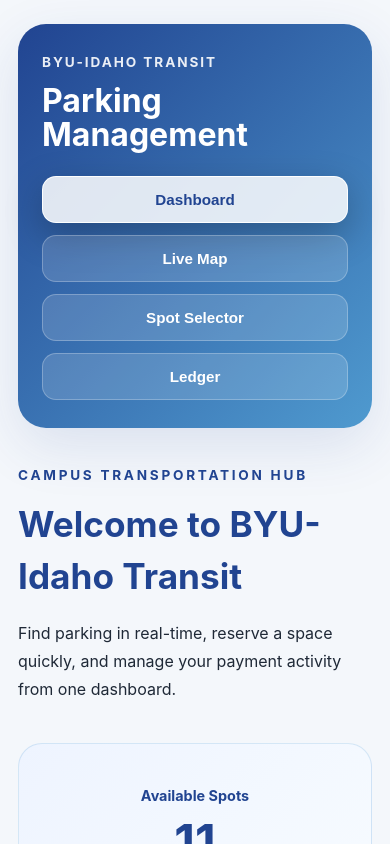
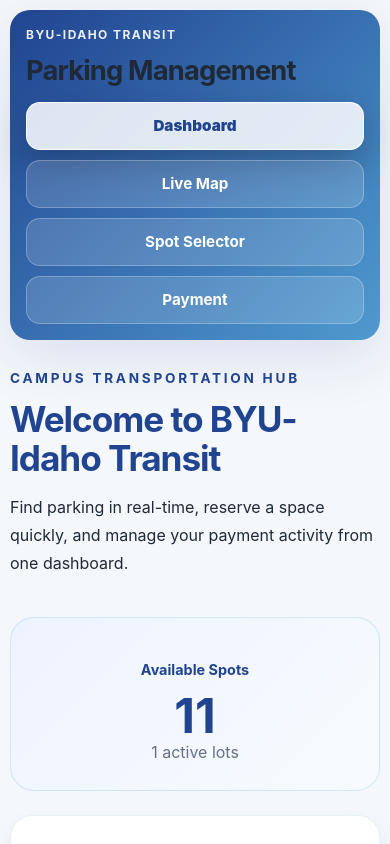
Before and after one commit to DylanPeter/BYU-I-Parking, a React (Vite) app in the folder byui-parking-app/: page / in a window 390 px wide. Shown: the top 844 px of the page. Built offline with nearby package versions, Linux system fonts and the light colour scheme.

Commit message:
Payment fixes

```diff
--- a/byui-parking-app/public/styles/App.css
+++ b/byui-parking-app/public/styles/App.css
@@ -120,7 +120,7 @@
   accent-color: var(--accent-dark-blue);
 }
 
-/* ─── LEDGER & QR STYLES ─── */
+/* ─── PAYMENT & QR STYLES ─── */
 .qr-box {
   border: 2.5px dashed var(--accent-dark-blue);
   color: var(--accent-dark-blue);
--- a/byui-parking-app/src/components/App.css
+++ b/byui-parking-app/src/components/App.css
@@ -4,6 +4,7 @@
   flex-direction: column;
   gap: 24px;
   width: min(1180px, 100%);
+  max-width: 100%;
   margin: 0 auto;
   padding: 24px 18px;
 }
@@ -11,6 +12,8 @@
 main {
   display: grid;
   gap: 24px;
+  width: 100%;
+  max-width: 100%;
 }
 
 /* ─── APP HEADER (Using Brand Blue) ─── */
@@ -92,13 +95,16 @@
 .confirmation-card,
 .lot-list,
 .booking-card,
-.ledger-card {
+.payment-card {
   background: var(--byui-white);
   border-radius: 22px;
   padding: 26px;
   box-shadow: 0 12px 30px rgba(16, 44, 91, 0.08);
   text-align: left;
   border: 1px solid rgba(199, 207, 219, 0.65);
+  width: 100%;
+  max-width: 100%;
+  min-width: 0;
 }
 
 .hero-card {
@@ -246,7 +252,7 @@
 
 /* ─── FORM & BUTTONS (Using Brand Blue for Actions) ─── */
 .booking-header,
-.ledger-header {
+.payment-header {
   display: flex;
   flex-wrap: wrap;
   justify-content: space-between;
@@ -255,7 +261,7 @@
 }
 
 .booking-header h2,
-.ledger-header h2 {
+.payment-header h2 {
   margin: 0;
 }
 
@@ -327,9 +333,137 @@
   color: var(--byui-gray);
 }
 
-@media (max-width: 860px) {
+@media (max-width: 980px) {
+  nav ul {
+    grid-template-columns: repeat(2, minmax(0, 1fr));
+  }
+
+  .map-meta,
+  .reservation-summary,
+  .form-group.split,
+  .lot-detail-grid,
+  .lot-grid {
+    grid-template-columns: 1fr;
+  }
+
   .spot-grid {
     grid-template-columns: repeat(2, minmax(0, 1fr));
+  }
+
+  .reservation-top {
+    align-items: flex-start;
+    flex-direction: column;
+  }
+}
+
+@media (max-width: 640px) {
+  .app {
+    padding: 12px;
+    gap: 14px;
+  }
+
+  header {
+    padding: 16px;
+    border-radius: 20px;
+  }
+
+  header h1 {
+    font-size: clamp(1.45rem, 7vw, 1.9rem);
+    line-height: 1.1;
+  }
+
+  header p.eyebrow {
+    font-size: 0.75rem;
+    letter-spacing: 0.12em;
+  }
+
+  nav {
+    margin-top: 16px;
+  }
+
+  nav ul {
+    grid-template-columns: 1fr;
+    gap: 10px;
+  }
+
+  nav button {
+    text-align: center;
+    white-space: normal;
+    line-height: 1.15;
+    padding: 12px 14px;
+    min-height: 48px;
+  }
+
+  .detail-card,
+  .payment-card,
+  .reservation-card,
+  .lot-card {
+    padding: 14px;
+    border-radius: 18px;
+  }
+
+  .payment-header,
+  .booking-header {
+    align-items: flex-start;
+    flex-direction: column;
+  }
+
+  .spot-grid,
+  .lot-grid,
+  .reservation-summary,
+  .map-meta {
+    grid-template-columns: 1fr;
+  }
+
+  .spot-card {
+    min-height: 84px;
+    padding: 12px;
+  }
+
+  .payment-table {
+    display: block;
+    width: 100%;
+    overflow-x: auto;
+    -webkit-overflow-scrolling: touch;
+  }
+
+  .payment-table th,
+  .payment-table td {
+    white-space: normal;
+    word-break: break-word;
+    padding: 10px 8px;
+  }
+
+  .cancel-button {
+    width: 100%;
+  }
+}
+
+@media (max-width: 480px) {
+  .app {
+    padding: 10px;
+  }
+
+  .detail-card,
+  .payment-card,
+  .reservation-card,
+  .lot-card {
+    padding: 12px;
+  }
+
+  .lot-card strong,
+  .reservation-summary strong {
+    font-size: 1rem;
+  }
+
+  .status-pill {
+    font-size: 0.78rem;
+    padding: 7px 10px;
+  }
+
+  main button:not(nav button) {
+    padding: 13px 14px;
+    font-size: 0.95rem;
   }
 }
 
@@ -437,11 +571,28 @@
   transform: translateY(-1px);
 }
 
+main,
+main * {
+  min-width: 0;
+}
+
+main p,
+main h1,
+main h2,
+main h3,
+main button,
+main span,
+main td,
+main th {
+  overflow-wrap: anywhere;
+  word-break: break-word;
+}
+
 input[type='range'].slider {
   accent-color: var(--accent-dark-blue);
 }
 
-/* ─── LEDGER STYLES ─── */
+/* ─── PAYMENT STYLES ─── */
 .reservation-list {
   display: grid;
   gap: 14px;
@@ -471,26 +622,26 @@
   background: #e3f4ff;
 }
 
-.ledger-table {
+.payment-table {
   width: 100%;
   border-collapse: collapse;
   margin-top: 16px;
 }
 
-.ledger-table th,
-.ledger-table td {
+.payment-table th,
+.payment-table td {
   padding: 14px 12px;
   border-bottom: 1px solid rgba(151, 161, 178, 0.12);
 }
 
-.ledger-table th {
+.payment-table th {
   font-size: 0.8rem;
   text-transform: uppercase;
   color: var(--accent-dark-blue);
   letter-spacing: 0.05em;
 }
 
-.ledger-table td {
+.payment-table td {
   color: var(--text);
 }
 
--- a/byui-parking-app/src/components/App.tsx
+++ b/byui-parking-app/src/components/App.tsx
@@ -3,11 +3,17 @@
 import Dashboard from "./dashboard";
 import LiveMapPage from "./LiveMapPage";
 import SpotBookingPage from "./SpotBookingPage";
-import PaymentLedgerPage from "./PaymentLedgerPage";
+import PaymentPage from "./PaymentPage";
 import { ParkingProvider } from '../context/ParkingContext';
 
 function App() {
-  const [currentPage, setCurrentPage] = useState<'dashboard' | 'map' | 'booking' | 'ledger'>('dashboard');
+  const [currentPage, setCurrentPage] = useState<'dashboard' | 'map' | 'booking' | 'payment'>('dashboard');
+  const [paymentMessage, setPaymentMessage] = useState('');
+
+  const handleReservationConfirmed = (message: string) => {
+    setPaymentMessage(message);
+    setCurrentPage('payment');
+  };
 
   return (
     <ParkingProvider>
@@ -37,8 +43,8 @@
               </button>
             </li>
             <li>
-              <button type="button" className={currentPage === 'ledger' ? 'active' : ''} onClick={() => setCurrentPage('ledger')}>
-                Ledger
+              <button type="button" className={currentPage === 'payment' ? 'active' : ''} onClick={() => setCurrentPage('payment')}>
+                Payment
               </button>
             </li>
           </ul>
@@ -49,8 +55,8 @@
         {/* Render the view based on state */}
         {currentPage === 'dashboard' && <Dashboard />}
         {currentPage === 'map' && <LiveMapPage />}
-        {currentPage === 'booking' && <SpotBookingPage />}
-        {currentPage === 'ledger' && <PaymentLedgerPage />}
+        {currentPage === 'booking' && <SpotBookingPage onReservationConfirmed={handleReservationConfirmed} />}
+        {currentPage === 'payment' && <PaymentPage message={paymentMessage} />}
       </main>
 
       <footer>
--- a/byui-parking-app/src/components/PaymentLedgerPage.tsx
+++ b/byui-parking-app/src/components/PaymentPage.tsx
@@ -1,16 +1,22 @@
 import { useParking } from '../context/ParkingContext';
 
-export default function PaymentLedgerPage() {
+type PaymentPageProps = {
+  message?: string;
+};
+
+export default function PaymentPage({ message }: PaymentPageProps) {
   const { state, cancelReservation } = useParking();
 
   return (
-    <div className="detail-card ledger-card">
-      <div className="ledger-header">
+    <div className="detail-card payment-card">
+      <div className="payment-header">
         <div>
-          <h2>Parking Ledger</h2>
+          <h2>Parking Payment</h2>
           <p className="muted">Track reservations, payments, and recent activity in one place.</p>
         </div>
       </div>
+
+      {message && <div className="toast success" style={{ marginBottom: 16 }}>{message}</div>}
 
       <section>
         <h3>Your Active Reservations</h3>
@@ -45,7 +51,7 @@
         {state.transactions.length === 0 ? (
           <p className="muted">No payments yet.</p>
         ) : (
-          <table className="ledger-table">
+          <table className="payment-table">
             <thead>
               <tr>
                 <th>Transaction</th>
--- a/byui-parking-app/src/components/SpotBookingPage.tsx
+++ b/byui-parking-app/src/components/SpotBookingPage.tsx
@@ -2,7 +2,11 @@
 import type { FormEvent } from 'react';
 import { useParking } from '../context/ParkingContext';
 
-export default function SpotBookingPage() {
+type SpotBookingPageProps = {
+  onReservationConfirmed?: (message: string) => void;
+};
+
+export default function SpotBookingPage({ onReservationConfirmed }: SpotBookingPageProps) {
   const { state, reserveSpot } = useParking();
   const [selectedLot, setSelectedLot] = useState(state.lots[0]?.id ?? '');
   const [selectedSpot, setSelectedSpot] = useState('');
@@ -18,8 +22,12 @@
   const handleReserve = (e: FormEvent<HTMLFormElement>) => {
     e.preventDefault();
     if (!selectedLot || !selectedSpot) return;
+
     reserveSpot(selectedLot, selectedSpot, startTime, hours, chosenSpot?.label);
-    setMessage(`Reserved ${chosenSpot?.label || 'spot'} in ${currentLot?.name || 'lot'} for ${hours} hour(s).`);
+
+    const confirmationMessage = `Reserved ${chosenSpot?.label || 'spot'} in ${currentLot?.name || 'lot'} for ${hours} hour(s).`;
+    setMessage(confirmationMessage);
+    onReservationConfirmed?.(confirmationMessage);
   };
 
   return (
--- a/byui-parking-app/src/index.css
+++ b/byui-parking-app/src/index.css
@@ -1,5 +1,4 @@
 :root {
-  /* Official BYU-Idaho Brand Colors */
   --byui-brand-blue: #006EB6;
   --byui-black: #000000;
   --byui-white: #FFFFFF;
@@ -33,7 +32,9 @@
 }
 
 body {
+  margin: 0;
   background: var(--bg);
+  font-family: var(--sans);
 }
 
 #root {
@@ -45,47 +46,21 @@
   box-sizing: border-box;
 }
 
-body {
-  margin: 0;
+h1, h2, h3, h4, h5, h6 {
+  font-family: var(--heading);
+  line-height: 1.1;
+  color: var(--text);
 }
 
 h1 {
-  justify-content: center;
-h1 {
-  font-family: var(--heading);
-  font-weight: 500;
-  color: var(--text-h);
+  font-size: clamp(2rem, 5vw, 3rem);
+  letter-spacing: -0.03em;
+  margin: 0 0 0.5rem;
 }
 
 h2 {
-  font-family: var(--heading);
-  font-weight: 500;
-  color: black
-}
-
-h2 {
-  font-family: var(--heading);
-  font-weight: 500;
-  color: black
-}
-
-h1 {
-  font-size: 56px;
-  letter-spacing: -1.68px;
-  margin: 32px 0;
-  @media (max-width: 1024px) {
-    font-size: 36px;
-    margin: 20px 0;
-  }
-}
-h2 {
-  font-size: 24px;
-  line-height: 118%;
-  letter-spacing: -0.24px;
-  margin: 0 0 8px;
-  @media (max-width: 1024px) {
-    font-size: 20px;
-  }
+  font-size: clamp(1.25rem, 4vw, 1.75rem);
+  margin: 0 0 0.5rem;
 }
 
 button,
@@ -103,4 +78,4 @@
 img {
   display: block;
   max-width: 100%;
-}}
+}
```
